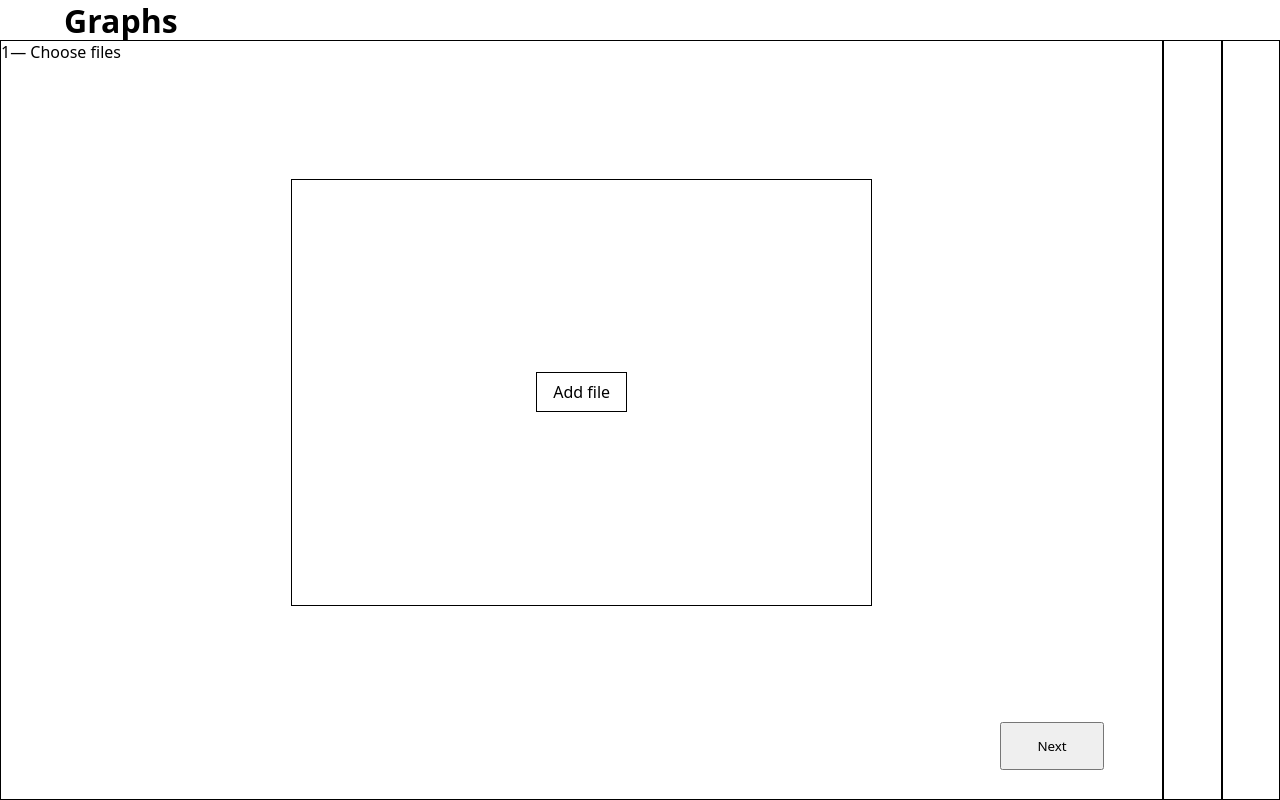
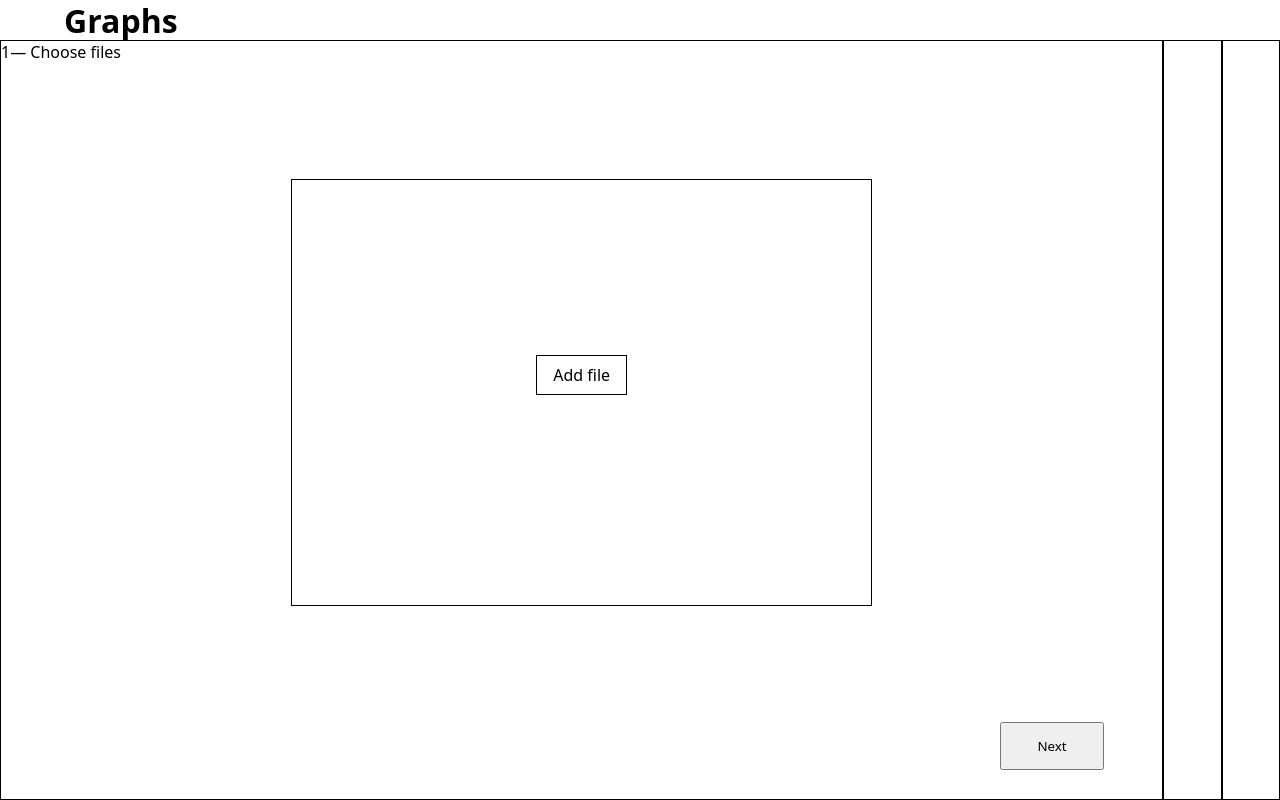
Before and after one commit to poisedbit/graphs, a SvelteKit app: page / in a window 1280 px wide. Built offline with nearby package versions, Linux system fonts and the light colour scheme.

Commit message:
fix: make FileDropWrapper a true wrapper
Wrappers don't need styling, nor a parent element, nor to inherit their
parent's styling.. I'm so stupid.

This commit will break a few things. Will be fixed in the next one.

```diff
--- a/src/components/FileDropWrapper.svelte
+++ b/src/components/FileDropWrapper.svelte
@@ -7,7 +7,6 @@
 <div
 	{id}
 	class="file-drop-wrapper"
-	style:all="inherit"
 	on:dragover|preventDefault
 	on:drop|preventDefault={e => {
 		if (e.dataTransfer && e.dataTransfer.files.length) {
```
